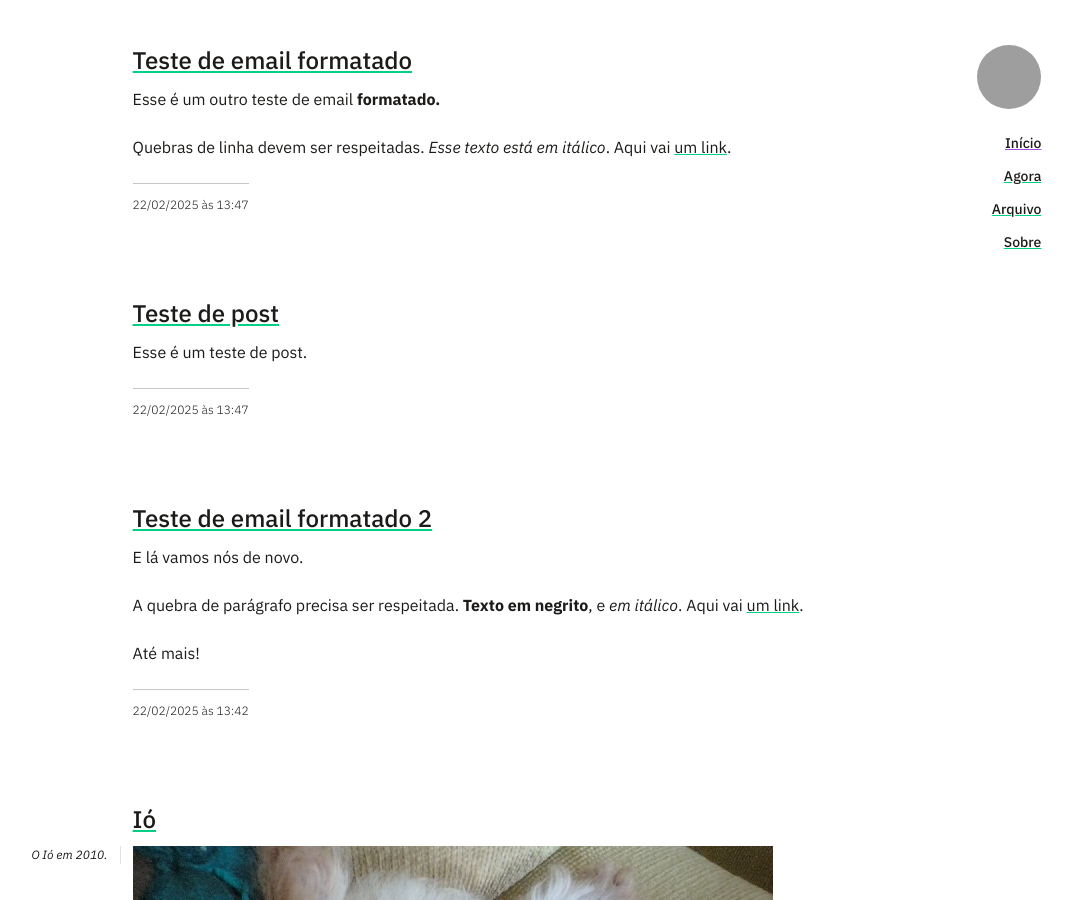
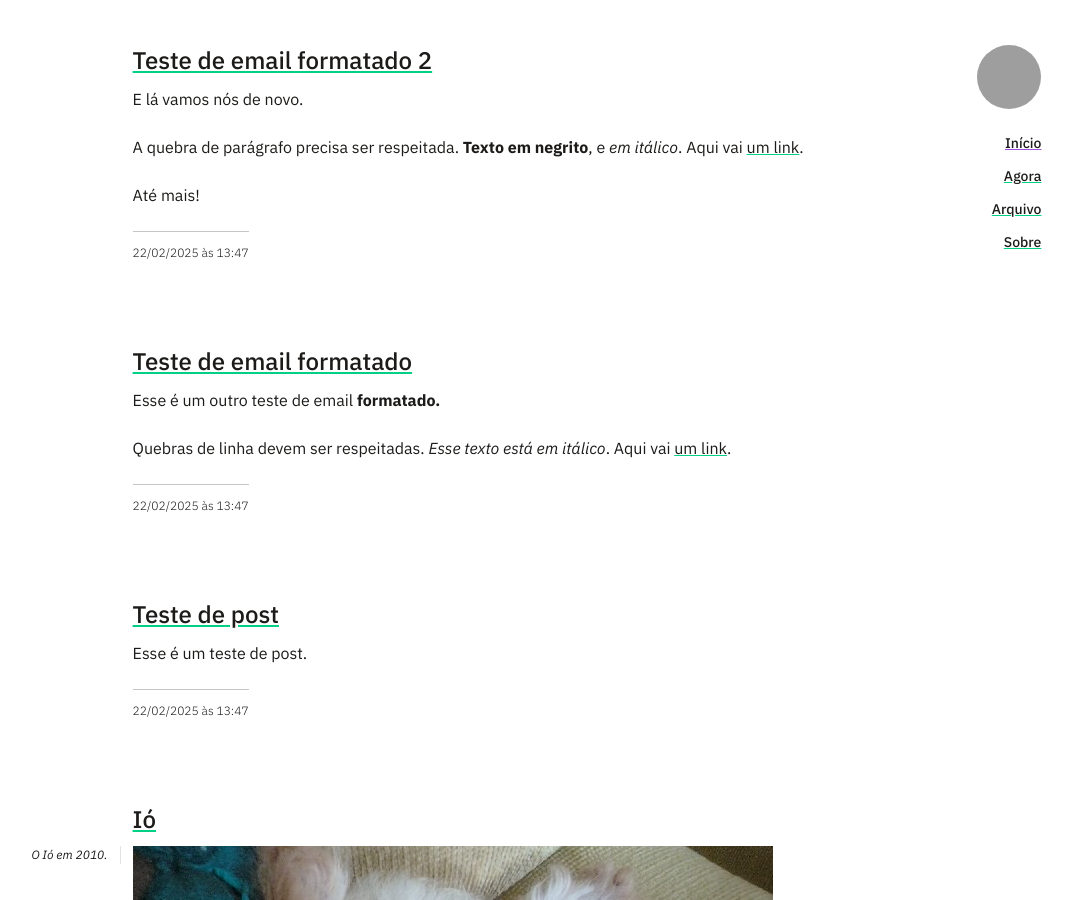
Before and after one commit to arthrfrts/arthrfrts, a Jekyll site: the page built from index.html, in a window 1280 px wide and 900 px high. Shown: the whole window, without its empty margins (53-1125 px from the left). Built offline with Jekyll 4.4.1, drawn with Linux system fonts in a browser that asks for light colours; some web fonts are replaced; a script that is not in the unit is left out; part of the change alters nothing that is shown; grey boxes are pictures that could not be loaded.

```diff
--- a/_posts/2025-02-22-teste-de-email-formatado-2.md
+++ b/_posts/2025-02-22-teste-de-email-formatado-2.md
@@ -1,11 +1,11 @@
 ---
 title: 'Teste de email formatado 2'
-date: 2025-02-22 16:42:51
+date: 2025-02-22 16:47:50
 layout: post
 markup: markdown
 name: 2025-02-22-teste-de-email-formatado-2.md
 published: true
-time: 2025-02-22 16:42:51 -0300
+time: 2025-02-22 16:47:50 -0300
 title: Teste de email formatado 2
 ---
 <html><head><meta http-equiv="content-type" content="text/html; charset=utf-8"></head><body dir="auto">E lá vamos nós de novo.<div><br></div><div>A quebra de parágrafo precisa ser respeitada. <b>Texto em negrito</b>, e <i>em itálico</i>. Aqui vai&nbsp;<a href="https://arthr.me">um link</a>.</div><div><br></div><div>Até mais!</div></body></html>
```
